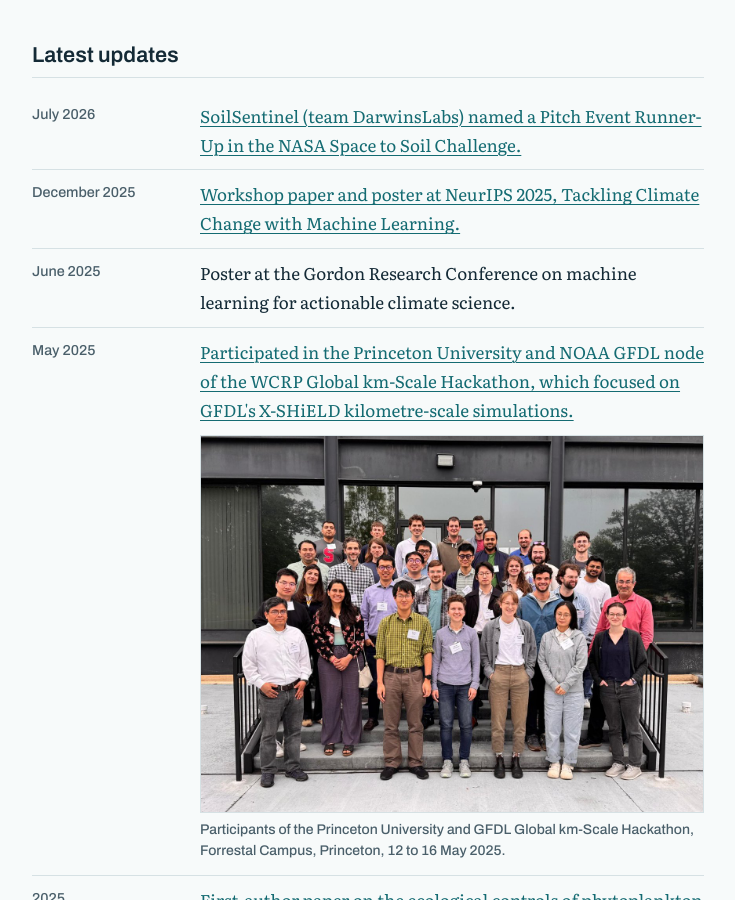
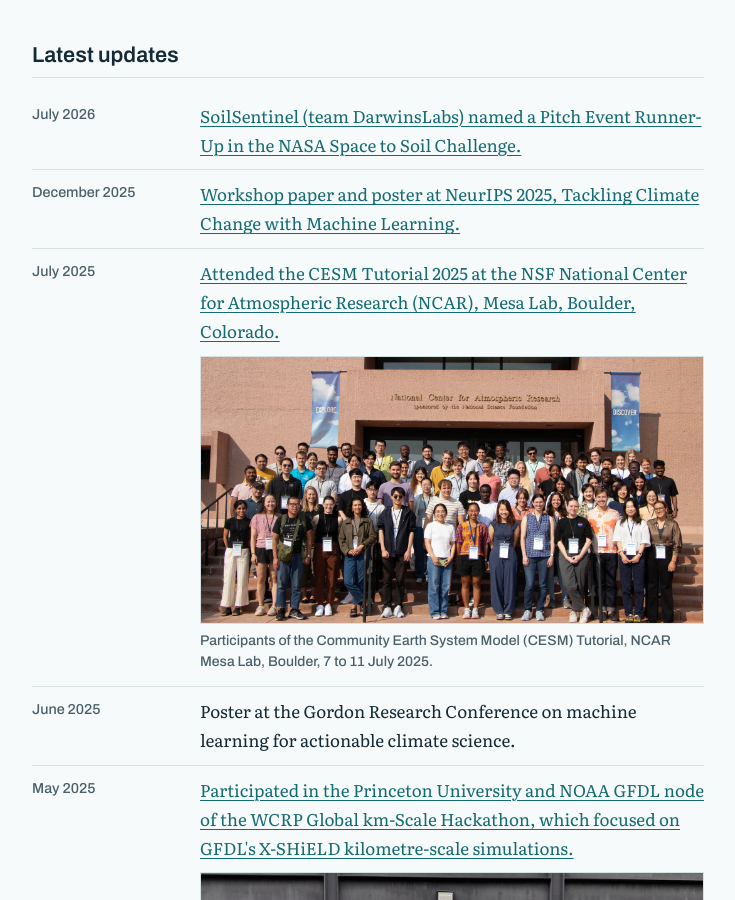
Before and after one commit to sandupal/sandupal.github.io, a Jekyll site: the page built from index.html, in a window 1280 px wide and 900 px high, scrolled down 1717 px. Shown: the whole window, without its empty margins (272-1007 px from the left). Built offline with Jekyll 4.4.1, drawn with Linux system fonts in a browser that asks for light colours.

Commit message:
Add CESM Tutorial 2025 update with group photo
Co-Authored-By: Claude Opus 5.5 <noreply@anthropic.com>

```diff
--- a/_data/updates.yml
+++ b/_data/updates.yml
@@ -14,6 +14,13 @@
   text: Workshop paper and poster at NeurIPS 2025, Tackling Climate Change with Machine Learning.
   url: https://www.climatechange.ai/papers/neurips2025/106
 
+- date: 2025-07-07
+  text: Attended the CESM Tutorial 2025 at the NSF National Center for Atmospheric Research (NCAR), Mesa Lab, Boulder, Colorado.
+  url: https://www.cesm.ucar.edu/events/tutorials/cesm/2025
+  when: "July 2025"
+  photo: /assets/img/cesm-tutorial-2025.jpg
+  photo_caption: Participants of the Community Earth System Model (CESM) Tutorial, NCAR Mesa Lab, Boulder, 7 to 11 July 2025.
+
 - date: 2025-06-01
   text: Poster at the Gordon Research Conference on machine learning for actionable climate science.
   url: ""
```
Also changed, not shown: assets/img/cesm-tutorial-2025.jpg (added).
